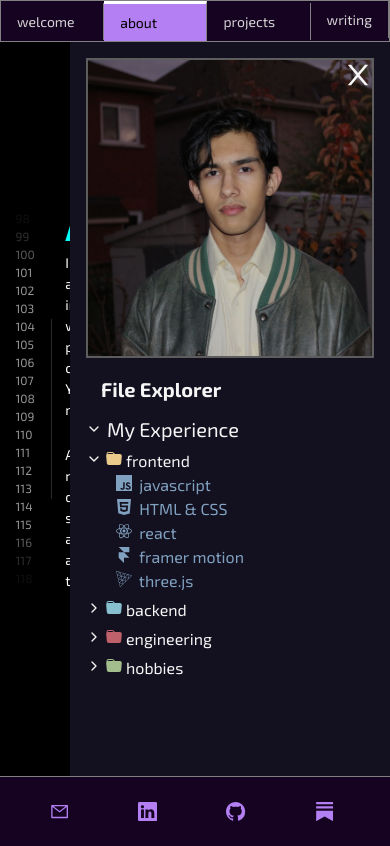
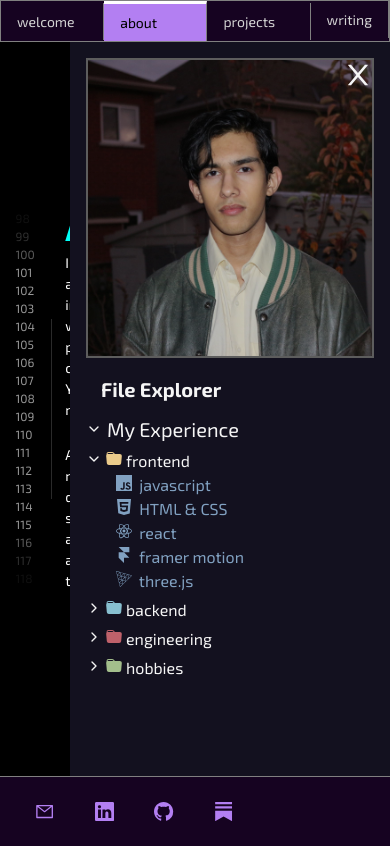
Before and after one commit to sumedhdhan/sumedhdhan.github.io, a Next.js app: page /about in a window 390 px wide. Built offline with nearby package versions, Linux system fonts and the light colour scheme.

Commit message:
Changed footer padding on mobile (TEST)

```diff
--- a/styles/Footer.module.css
+++ b/styles/Footer.module.css
@@ -44,8 +44,8 @@
 
   .footer span {
     border-right: 2px solid rgba(139, 148, 158, 0);
-    padding-left:2.1rem;
-    padding-right:2.1rem;
+    padding-left:1.2rem;
+    padding-right:1.2rem;
     display: flex;
     align-items: center;
   }
```
